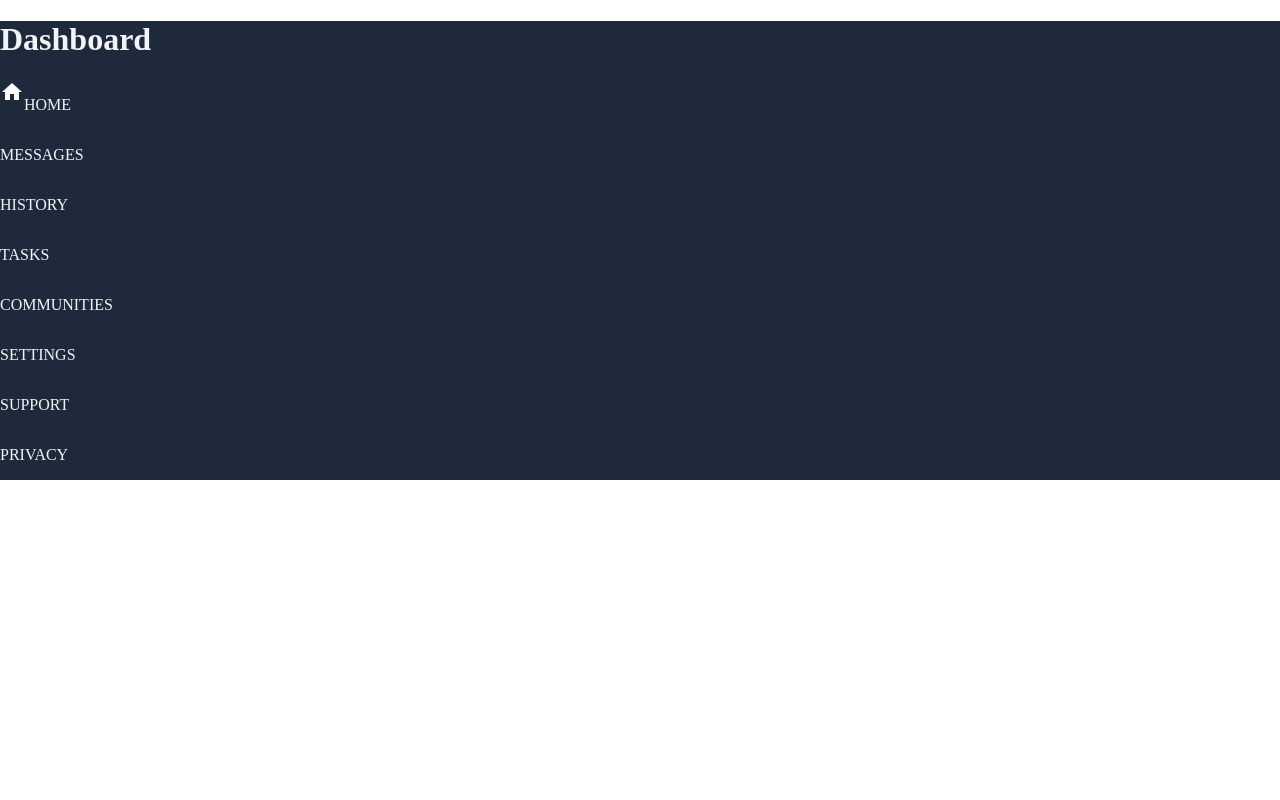
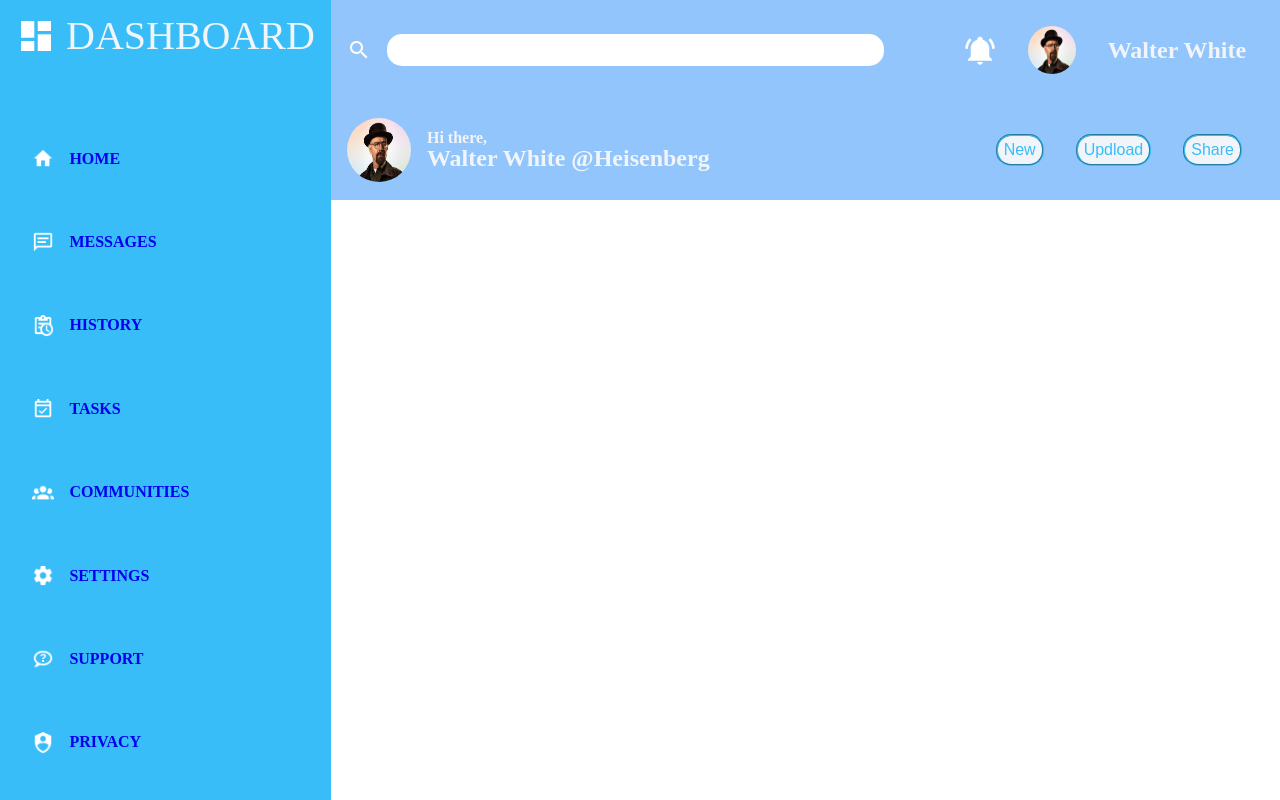
Before and after one commit to Dvalfonso/Admin-Dashboard, a plain HTML site: page index.html in a window 1280 px wide. Drawn offline with Linux system fonts and the light colour scheme.

Commit message:
Sidebar terminada

```diff
--- a/index.html
+++ b/index.html
@@ -8,57 +8,87 @@
     <title>Document</title>
 </head>
 <body>
+
+    <div class="container">
         <div class="sidebar">
-        <div>
-            <h1>Dashboard</h1>
+            <div class="dash">
+                <img src="dashboard.png">
+                <h1>DASHBOARD</h1>
             </div>
 
             <div class="options">
-            <img src="home.png">
-            <p>HOME</p>
+                <img src="home.png" class="sideImg">
+                <a href="#">HOME</a>
             </div>
 
             <div class="options">
-            <img>
-            <p>MESSAGES</p>
+                <img src="message-text-outline.png" class="sideImg">
+                <a href="#" >MESSAGES</a>
             </div>
 
             <div class="options">
-            <img>
-            <p>HISTORY</p>
+                <img src="history.png" class="sideImg">
+                <a href="#">HISTORY</a>
             </div>
 
             <div class="options">
-            <img>
-            <p>TASKS</p>
+                <img src="calendar.png" class="sideImg">
+                <a href="#">TASKS</a>
             </div>
 
             <div class="options">
-            <img>
-            <p>COMMUNITIES</p>
+                <img src="people.png" class="sideImg">
+                <a href="#">COMMUNITIES</a>
             </div>
 
             <div class="options">
-            <img>
-            <p>SETTINGS</p>
+                <img src="cog.png" class="sideImg">
+                <a href="#">SETTINGS</a>
             </div>
 
             <div class="options">
-            <img>
-            <p>SUPPORT</p>
+                <img src="help.png" class="sideImg">
+                <a href="#">SUPPORT</a>
             </div>
 
             <div class="options">
-            <img>
-            <p>PRIVACY</p>
+                <img src="privacy.png" class="sideImg">
+                <a href="#">PRIVACY</a>
             </div>
 
         </div>
 
         <div class="header">
+            <div class="arriba">
+                <div class="busqueda">
+                    <img id="lupa" src="magnify.png">
+                    <input id="buscar" type="text">
+                </div>
+
+                <div class="profile">
+                    <img src="bell.png" style="height: 2em;">
+                    <img id="walter" src="walter.jpeg">
+                    <p id="name">Walter White</p>
+
+                </div>
+            </div>
+
+            <div class="abajo">
+                <div class="izquierda">
+                    <img id="walterBig" src="walter.jpeg">
+                    <p id="mensaje">Hi there, <br> <span> Walter White @Heisenberg </span></p>
+                </div>
+
+                <div class="derecha">
+                    <button class="boton">New</button>
+                    <button class="boton">Updload</button>
+                    <button class="boton">Share</button>
+                </div>
+            </div>
 
         </div>
 
+        <div class="midContainer">
             <div class="cards">
 
             </div>
@@ -70,6 +100,9 @@
             <div class="trending">
 
             </div>
+        </div>
+
+    </div>
 
 </body>
 </html>
--- a/style.css
+++ b/style.css
@@ -1,17 +1,206 @@
+/* http://meyerweb.com/eric/tools/css/reset/
+   v2.0 | 20110126
+   License: none (public domain)
+*/
+
+html, body, div, span, applet, object, iframe,
+h1, h2, h3, h4, h5, h6, p, blockquote, pre,
+a, abbr, acronym, address, big, cite, code,
+del, dfn, em, img, ins, kbd, q, s, samp,
+small, strike, strong, sub, sup, tt, var,
+b, u, i, center,
+dl, dt, dd, ol, ul, li,
+fieldset, form, label, legend,
+table, caption, tbody, tfoot, thead, tr, th, td,
+article, aside, canvas, details, embed,
+figure, figcaption, footer, header, hgroup,
+menu, nav, output, ruby, section, summary,
+time, mark, audio, video {
+	margin: 0;
+	padding: 0;
+	border: 0;
+	font-size: 100%;
+	font: inherit;
+	vertical-align: baseline;
+}
+/* HTML5 display-role reset for older browsers */
+article, aside, details, figcaption, figure,
+footer, header, hgroup, menu, nav, section {
+	display: block;
+}
 body {
-    margin: 0;
+	line-height: 1;
+}
+ol, ul {
+	list-style: none;
+}
+blockquote, q {
+	quotes: none;
+}
+blockquote:before, blockquote:after,
+q:before, q:after {
+	content: '';
+	content: none;
+}
+table {
+	border-collapse: collapse;
+	border-spacing: 0;
+}
+
+/* ////////////////////////////////////////////////////////////////////////////////////////////////////////////////////// */
+
+.container {
+	height: 100vh;
+	display: grid;
+	grid-template-columns: 1fr 3fr;
+	grid-template-rows: 1fr 3fr;
 }
 
 .options {
     display: flex;
     flex-direction: row;
+    font-size: 1em;
+    align-items: center;
+    gap: 15px;
+    font-weight:900;
+	margin-left: 1em;
 }
 
 .sidebar {
-    background-color: #1e293b;
+    background-color: #38bdf8;
     color: #f1f5f9;
+    padding: 1em;
+	display: grid;
+	grid-template-rows: repeat(auto-fit, minmax(1fr, 1fr));
+	grid-row-start: 1;
+	grid-row-end: 3;
 }
 
-img {
-    height: 50%;
+.sideImg {
+    height: 1.4em;
 }
+
+h1 {
+    font-size: 2.5em;
+	font-weight: 500;
+}
+
+
+a {
+	text-decoration: none;
+}
+
+a:visited{
+	text-decoration: none;
+	color: #f1f5f9;
+}
+
+.dash{
+	display: flex;
+	flex-direction: row;
+	gap: 10px;
+}
+
+.dash:first-child{
+	height: 2.5em;
+}
+
+.header {
+	background-color: #93c5fd;
+	display: grid;
+	grid-column-start: 2;
+	grid-column-end: 3;
+	grid-row-start: 1;
+	grid-row-end: 2;
+
+	grid-template-rows: 1fr 1fr;
+}
+
+.arriba{
+	display: grid;
+	grid-template-columns: 2fr 1fr;
+}
+
+.busqueda {
+	display: flex;
+	align-items: center;
+	padding-left: 1em;
+	gap: 1em;
+}
+
+.busqueda img:first-child{
+	height: 2em;
+}
+
+.profile{
+	display: flex;
+	align-items: center;
+	gap: 2em;
+}
+
+#buscar{
+	height: 30%;
+	width: 80%;
+	border-radius: 15px;
+	border-style: none;
+}
+
+#lupa {
+	height: 1.5em;
+}
+
+#walter{
+	height: 3em;
+	width: 3em;
+	border-radius: 55px;
+}
+
+#name{
+	font-size: 1.5em;
+	font-weight: 900;
+	color: #f1f5f9;
+}
+
+#walterBig {
+	height: 4em;
+	width: 4em;
+	border-radius: 55px;
+}
+
+.izquierda {
+	margin-left: 1em;
+	display: flex;
+	gap: 1em;
+	align-items: center;
+}
+
+#mensaje{
+	font-weight: 900;
+	color: #f1f5f9;
+}
+
+span{
+	font-size: 1.5em;
+}
+
+.abajo{
+	display: grid;
+	grid-template-columns: 2fr 1fr;
+}
+
+.derecha{
+	display: flex;
+	gap: 2em;
+	align-items: center;
+	padding-left: 2em;
+}
+
+.boton{
+	border-style:groove;
+	border-color: #38bdf8;
+	height: 2em;
+	font-size: 1em;
+	background-color: #f1f5f9;
+	border-radius: 15px;
+	color: #38bdf8;
+}
```
Also changed, not shown: Saul.jpg (added), bell.png (added), calendar.png (added), cog.png (added), dashboard.png (added), help.png (added), history.png (added), magnify.png (added), message-text-outline.png (added), people.png (added), privacy.png (added), walter.jpeg (added). Lines whose indentation alone changed are shown as unchanged.
